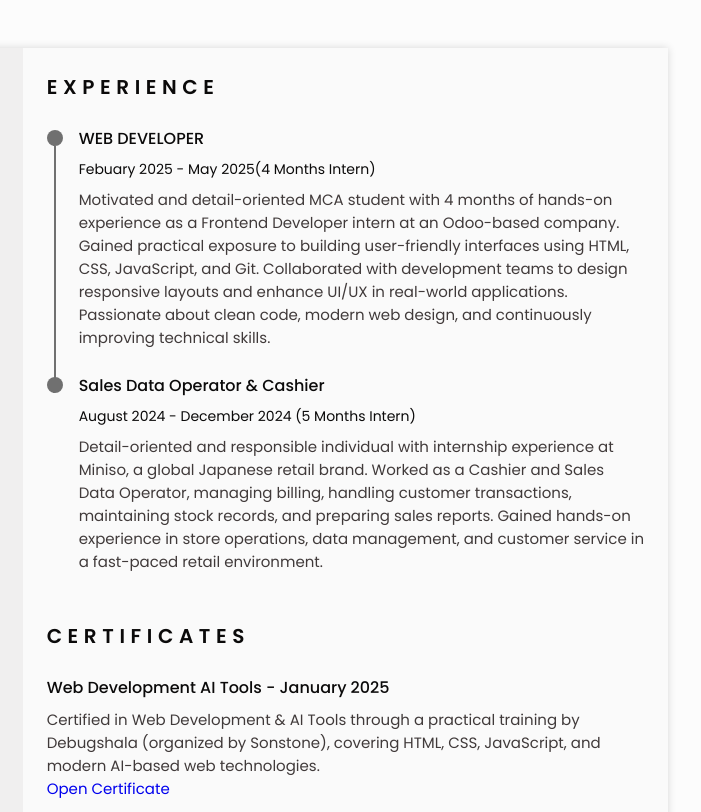
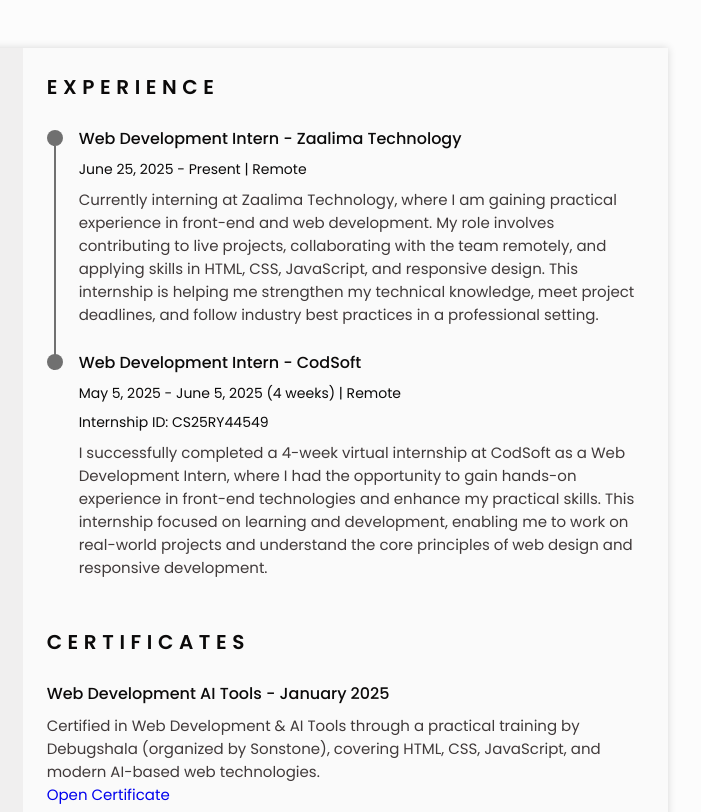
Before and after one commit to ankitrathore8749/Digital-Resume, a plain HTML site: page index.html in a window 1280 px wide. Shown: the top 812 px of the page, 456-1157 px from the left. Drawn offline with nearby package versions, Linux system fonts and the light colour scheme.

Commit message:
Update Html File

```diff
--- a/index.html
+++ b/index.html
@@ -244,10 +244,10 @@
                                     <span class="experience_line"></span>
                                 </div>
                                 <div class="experience_data bd-grid">
-                                    <h3 class="experience_title">WEB DEVELOPER</h3>
-                                    <span class="experience_month">Febuary 2025 - May 2025(4 Months Intern) </span>
+                                    <h3 class="experience_title">Web Development Intern - Zaalima Technology</h3>
+                                    <span class="experience_month">June 25, 2025 - Present | Remote</span>
                                     <p class="experience_description">
-                                        Motivated and detail-oriented MCA student with 4 months of hands-on experience as a Frontend Developer intern at an Odoo-based company. Gained practical exposure to building user-friendly interfaces using HTML, CSS, JavaScript, and Git. Collaborated with development teams to design responsive layouts and enhance UI/UX in real-world applications. Passionate about clean code, modern web design, and continuously improving technical skills.
+                                        Currently interning at Zaalima Technology, where I am gaining practical experience in front-end and web development. My role involves contributing to live projects, collaborating with the team remotely, and applying skills in HTML, CSS, JavaScript, and responsive design. This internship is helping me strengthen my technical knowledge, meet project deadlines, and follow industry best practices in a professional setting.
                                     </p>
                                 </div>
                             </div>
@@ -256,10 +256,11 @@
                                     <span class="experience_rounder"></span>
                                 </div>
                                 <div class="experience_data bd-grid">
-                                    <h3 class="experience_title">Sales Data Operator & Cashier</h3>
-                                    <span class="experience_month">August 2024 - December 2024 (5 Months Intern) </span>
+                                    <h3 class="experience_title">Web Development Intern - CodSoft</h3>
+                                    <span class="experience_month">May 5, 2025 - June 5, 2025 (4 weeks) | Remote</span>
+                                    <span class="experience_month">Internship ID: CS25RY44549</span>
                                     <p class="experience_description">
-                                        Detail-oriented and responsible individual with internship experience at Miniso, a global Japanese retail brand. Worked as a Cashier and Sales Data Operator, managing billing, handling customer transactions, maintaining stock records, and preparing sales reports. Gained hands-on experience in store operations, data management, and customer service in a fast-paced retail environment.
+                                        I successfully completed a 4-week virtual internship at CodSoft as a Web Development Intern, where I had the opportunity to gain hands-on experience in front-end technologies and enhance my practical skills. This internship focused on learning and development, enabling me to work on real-world projects and understand the core principles of web design and responsive development.
                                     </p>
                                 </div>
                             </div>
```
